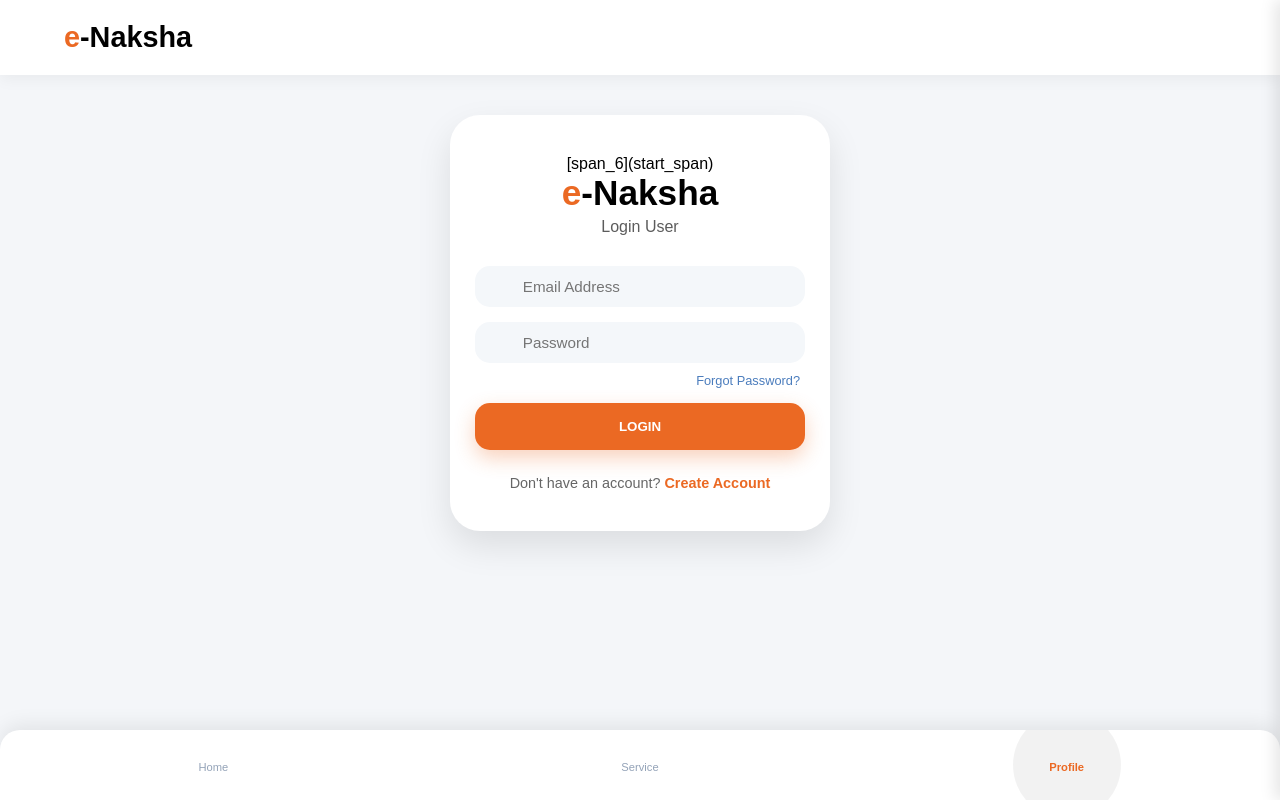
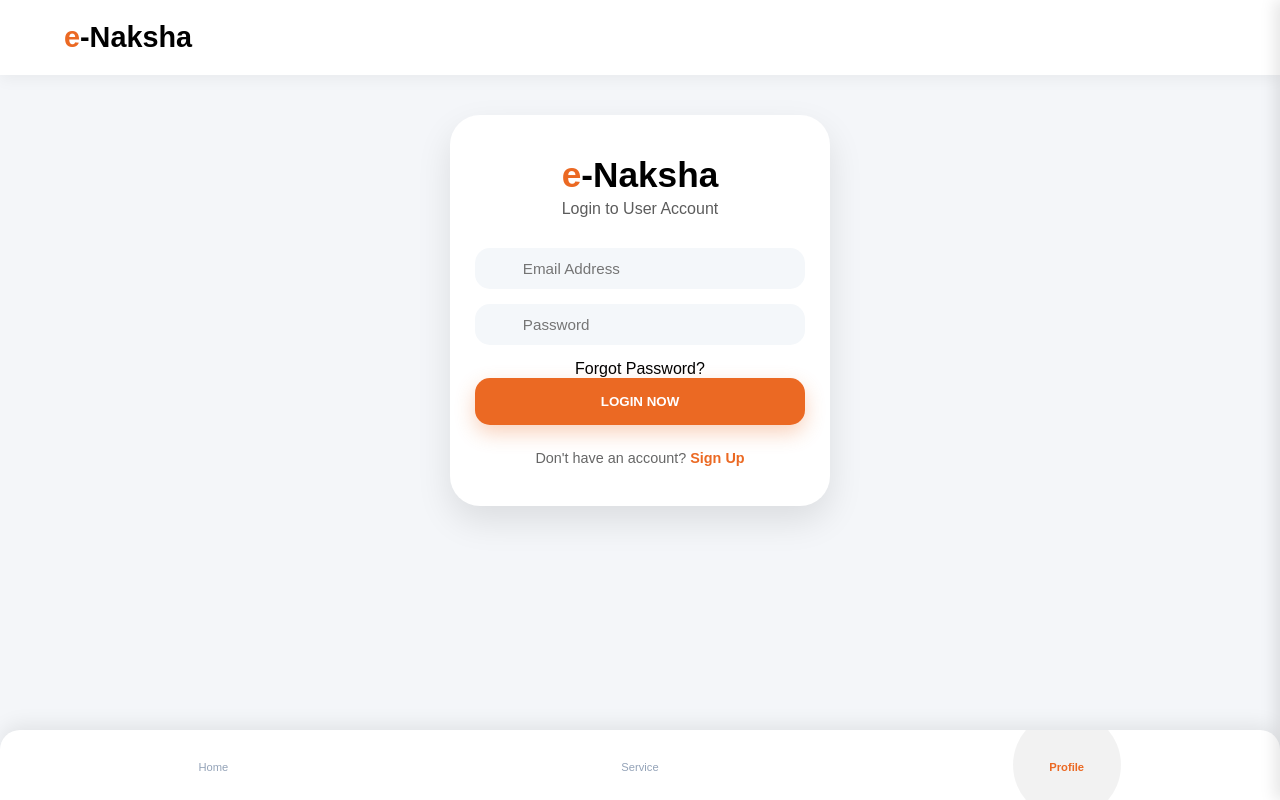
Before and after one commit to enaksha01/Enaksha01, a React (Vite) app: page / in a window 1280 px wide. Both pictures are taken after a click on the element "Profile". Built offline with nearby package versions, Linux system fonts and the light colour scheme; no server answers.

Commit message:
Auth.jsx

```diff
--- a/src/Auth.jsx
+++ b/src/Auth.jsx
@@ -1,13 +1,24 @@
 import React from 'react';
 
-const Auth = ({ authMode, setAuthMode, handleAuth, setEmail, setPassword, setUsername, setName }) => {
+const Auth = ({
+  authMode,
+  setAuthMode,
+  handleAuth,
+  setEmail,
+  setPassword,
+  setUsername,
+  setName,
+  handleForgotPassword
+}) => {
   return (
     <div className="auth-wrapper">
       <div className="auth-container">
-        [span_6](start_span){/* Professional Header inside Form[span_6](end_span) */}
+        {/* Logo/Brand Header */}
         <div className="auth-brand">
           <span className="brand-e">e</span>-Naksha
-          <p className="auth-subtitle">{authMode === 'login' ? 'Login User' : 'Create Account'}</p>
+          <p className="auth-subtitle">
+            {authMode === 'login' ? 'Login to User Account' : 'Create Your Account'}
+          </p>
         </div>
 
         <form onSubmit={handleAuth} className="auth-form">
@@ -15,42 +26,64 @@ const Auth = ({ authMode, setAuthMode, handleAuth, setEmail, setPassword, setUse
             <>
               <div className="input-group">
                 <i className="fa-solid fa-user"></i>
-                <input type="text" placeholder="Full Name" onChange={(e) => setName(e.target.value)} required />
+                <input
+                  type="text"
+                  placeholder="Full Name"
+                  onChange={(e) => setName(e.target.value)}
+                  required
+                />
               </div>
-
               <div className="input-group">
                 <i className="fa-solid fa-at"></i>
-                <input type="text" placeholder="Username" onChange={(e) => setUsername(e.target.value)} required />
+                <input
+                  type="text"
+                  placeholder="Username"
+                  onChange={(e) => setUsername(e.target.value)}
+                  required
+                />
               </div>
             </>
           )}
 
           <div className="input-group">
             <i className="fa-solid fa-envelope"></i>
-            <input type="email" placeholder="Email Address" onChange={(e) => setEmail(e.target.value)} required />
+            <input
+              type="email"
+              placeholder="Email Address"
+              onChange={(e) => setEmail(e.target.value)}
+              required
+            />
           </div>
 
           <div className="input-group">
             <i className="fa-solid fa-lock"></i>
-            <input type="password" placeholder="Password" onChange={(e) => setPassword(e.target.value)} required />
+            <input
+              type="password"
+              placeholder="Password"
+              onChange={(e) => setPassword(e.target.value)}
+              required
+            />
           </div>
 
           {authMode === 'login' && (
-            <div className="forgot-pass" style={{textAlign: 'right', fontSize: '0.8rem', color: '#4b7dbd', cursor: 'pointer', marginBottom: '15px'}}>
+            <div
+              className="forgot-pass-link"
+              onClick={handleForgotPassword}
+            >
               Forgot Password?
             </div>
           )}
 
           <button type="submit" className="auth-submit-btn">
-            {authMode === 'login' ? 'LOGIN' : 'CREATE ACCOUNT'}
+            {authMode === 'login' ? 'LOGIN NOW' : 'REGISTER ACCOUNT'}
           </button>
         </form>
 
         <div className="auth-footer">
           {authMode === 'login' ? (
-            <p>Don't have an account? <span style={{color: '#eb6923', fontWeight: '700', cursor: 'pointer'}} onClick={() => setAuthMode('signup')}>Create Account</span></p>
+            <p>Don't have an account? <span onClick={() => setAuthMode('signup')}>Sign Up</span></p>
           ) : (
-            <p>Already have an account? <span style={{color: '#eb6923', fontWeight: '700', cursor: 'pointer'}} onClick={() => setAuthMode('login')}>Login</span></p>
+            <p>Already have an account? <span onClick={() => setAuthMode('login')}>Sign In</span></p>
           )}
         </div>
       </div>
```
